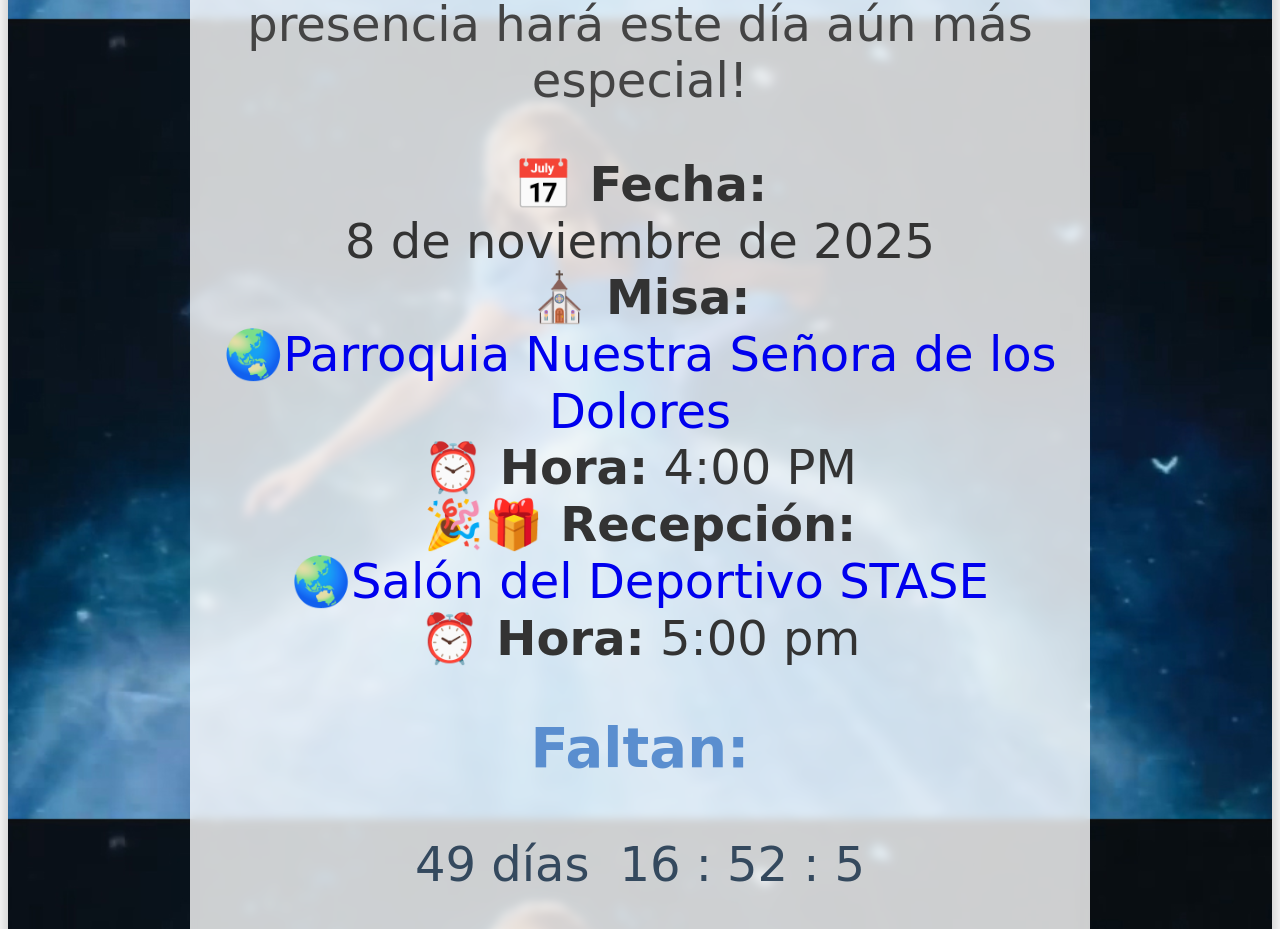
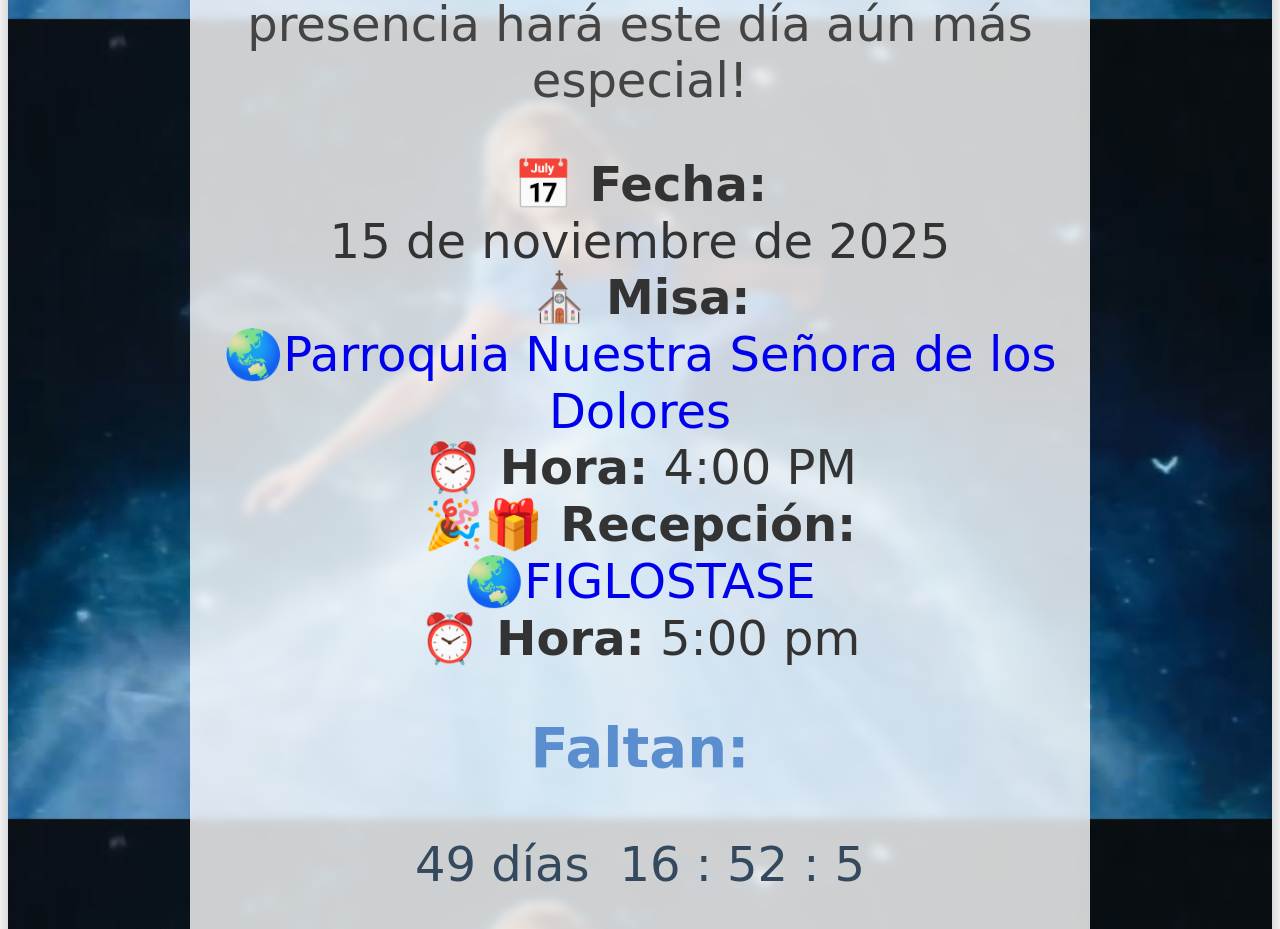
Before and after one commit to waldoescobar/xvcami.github.io, a plain HTML site: page index.html in a window 1280 px wide. Shown: the part 843-1772 px from the top of the page. Drawn offline with Linux system fonts and the light colour scheme.

Commit message:
Add files via upload

```diff
--- a/index.html
+++ b/index.html
@@ -50,10 +50,10 @@
 
     <!-- Datos del evento -->
     <p style="font-size: 3em; color: #333;">
-      <strong>📅 Fecha:<br></strong> 8 de noviembre de 2025<br>
+      <strong>📅 Fecha:<br></strong> 15 de noviembre de 2025<br>
       <strong>⛪ Misa:<br></strong> <a href='https://maps.app.goo.gl/MQzEmQYWka27t8o56'>🌏Parroquia Nuestra Señora de los Dolores</a><br>
       <strong>⏰ Hora:</strong> 4:00 PM<br>
-      <strong>🎉🎁 Recepción:<br></strong><a href='https://maps.app.goo.gl/xJfb3GUnexCh2VsG6'>🌏Salón del Deportivo STASE </a><br>
+      <strong>🎉🎁 Recepción:<br></strong><a href='https://maps.app.goo.gl/KrJb7eUBPhgUVbWQ6'>🌏FIGLOSTASE </a><br>
       <strong>⏰ Hora:</strong> 5:00 pm
     </p>
 
```
